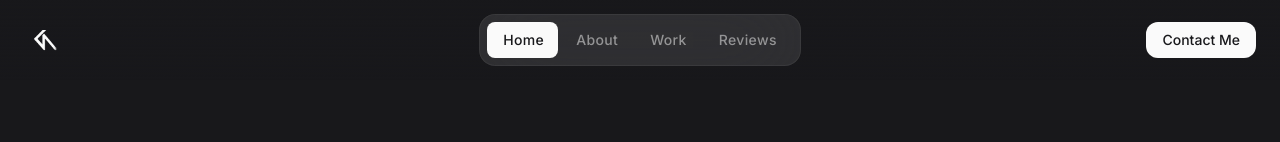
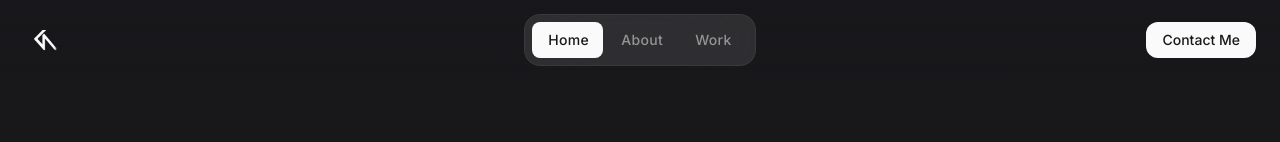
Before and after one commit to kikoNassif/Karim-Nassif, a React (Vite) app: page / in a window 1280 px wide. Shown: the top 142 px of the page. Built offline with nearby package versions, Linux system fonts and the light colour scheme.

Commit message:
removed reviews section from navbar

```diff
--- a/src/components/Navbar.jsx
+++ b/src/components/Navbar.jsx
@@ -54,11 +54,6 @@
       className: 'nav-link'
     },
     {
-      label: 'Reviews',
-      link: '#reviews',
-      className: 'nav-link'
-    },
-    {
       label: 'Contact',
       link: '#contact',
       className: 'nav-link md:hidden'
```
